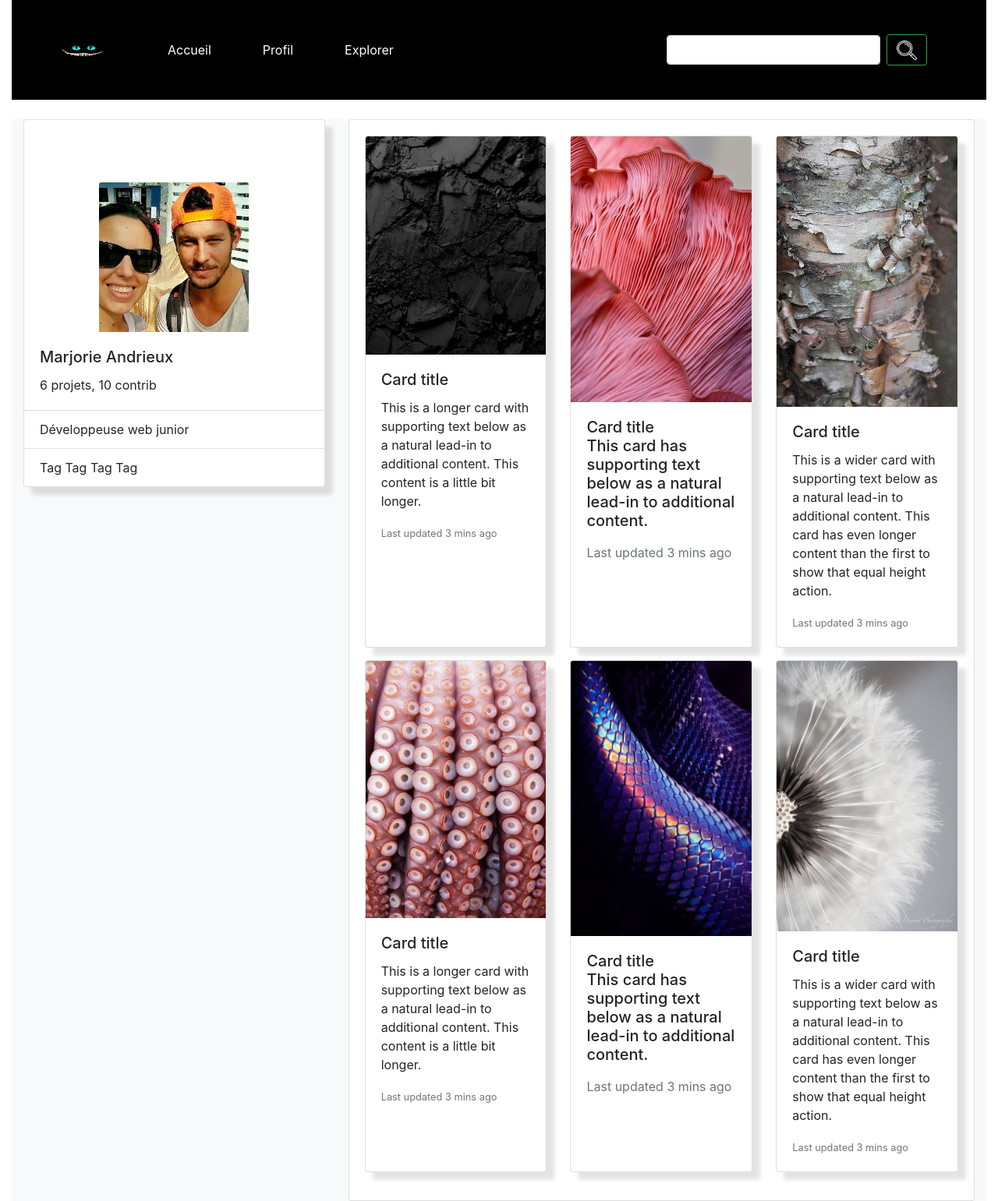
After one commit to MarjorieAndrieux/projet_pedagogique_rodez, a PHP site: page /index_profil.php in a window 1280 px wide. The commit adds this page. Shown: the whole page at 78% size. Run offline with PHP 8.4, Linux system fonts and the light colour scheme; some libraries are stand-ins or nearby versions.

Commit message:
fin structure profil

```diff
--- /dev/null
+++ b/index_profil.php
@@ -0,0 +1,123 @@
+<!DOCTYPE html>
+<html lang="en">
+<head>
+    <meta charset="UTF-8">
+    <meta name="viewport" content="width=device-width, initial-scale=1.0">
+    <meta http-equiv="X-UA-Compatible" content="ie=edge">
+    <link rel="stylesheet" href="https://maxcdn.bootstrapcdn.com/bootstrap/4.0.0/css/bootstrap.min.css" integrity="sha384-Gn5384xqQ1aoWXA+058RXPxPg6fy4IWvTNh0E263XmFcJlSAwiGgFAW/dAiS6JXm" crossorigin="anonymous">
+    <link rel="stylesheet" href="style.css">
+    <link rel="stylesheet" href="main.css">
+    <title>Page profil</title>
+</head>
+<body>
+<!--________________________________navbar_________________________________________-->
+    <div class="container-fluid">
+        <div class="row cont_navbar"></div>
+
+<!--________________________________Card Profil_________________________________________-->
+    <div id="global" class="container-fluid">
+            <div class="row">
+                <div class="col-md-4 col-sm-12 bg-light">
+                    <div id="profil" class="card shadow">
+                        <img id="photoprofil" class="card-img-top" src="images/photo_profil.jpg" alt="Card image cap">
+                        <div class="card-body">
+                        <h5 class="card-title">Marjorie Andrieux</h5>
+                        <p class="card-text">6 projets, 10 contrib</p>
+                    </div>
+                    <ul class="list-group list-group-flush align">
+                        <li class="list-group-item alignement">Développeuse web junior</li>
+                        <li class="list-group-item alignement">Tag Tag Tag Tag</li>
+                    </ul>
+                </div>
+            </div>
+
+<!--________________________________Card Projet_________________________________________-->
+            <div class="col-md-8 col-sm-12 bg-light">
+                <div class="card">
+                    <div class="card-body">
+                        <div class="card-deck card-marge">
+
+<!--________________________________Card Projet 1_________________________________________-->
+
+                            <div class="card shadow">
+                                <img class="card-img-top" src="images/fond4.jpg" alt="Card image cap">
+                                <div class="card-body">
+                                    <h5 class="card-title">Card title</h5>
+                                    <p class="card-text">This is a longer card with supporting text below as a natural lead-in to additional content. This content is a little bit longer.</p>
+                                    <p class="card-text"><small class="text-muted">Last updated 3 mins ago</small></p>
+                                </div>
+                            </div>
+
+<!--________________________________Card Projet 2_________________________________________-->
+
+                            <div class="card shadow">
+                                <img class="card-img-top" src="images/fond1.jpg" alt="Card image cap">
+                                <div class="card-body">
+                                    <h5 class="card-title">Card title</>
+                                    <p class="card-text">This card has supporting text below as a natural lead-in to additional content.</p>
+                                    <p class="card-text"><small class="text-muted">Last updated 3 mins ago</small></p>
+                                </div>
+                            </div>
+
+<!--________________________________Card Projet 3_________________________________________-->
+
+                            <div class="card shadow">
+                                <img class="card-img-top" src="images/fond2.jpg" alt="Card image cap">
+                                <div class="card-body">
+                                    <h5 class="card-title">Card title</h5>
+                                    <p class="card-text">This is a wider card with supporting text below as a natural lead-in to additional content. This card has even longer content than the first to show that equal height action.</p>
+                                    <p class="card-text"><small class="text-muted">Last updated 3 mins ago</small></p>
+                                </div>
+
+                            </div>
+                        </div>
+                        <div class="card-deck card-marge">
+
+<!--________________________________Card Projet 4_________________________________________-->
+
+                            <div class="card shadow">
+                                <img class="card-img-top" src="images/fond3.jpg" alt="Card image cap">
+                                <div class="card-body">
+                                    <h5 class="card-title">Card title</h5>
+                                    <p class="card-text">This is a longer card with supporting text below as a natural lead-in to additional content. This content is a little bit longer.</p>
+                                    <p class="card-text"><small class="text-muted">Last updated 3 mins ago</small></p>
+                                </div>
+                            </div>
+
+<!--________________________________Card Projet 5_________________________________________-->
+
+                            <div class="card shadow">
+                                <img class="card-img-top" src="images/fond5.jpg" alt="Card image cap">
+                                <div class="card-body">
+                                    <h5 class="card-title">Card title</>
+                                    <p class="card-text">This card has supporting text below as a natural lead-in to additional content.</p>
+                                    <p class="card-text"><small class="text-muted">Last updated 3 mins ago</small></p>
+                                </div>
+                            </div>
+
+<!--________________________________Card Projet 6_________________________________________-->
+
+                            <div class="card shadow">
+                                <img class="card-img-top" src="images/fond6.jpg" alt="Card image cap">
+                                <div class="card-body">
+                                    <h5 class="card-title">Card title</h5>
+                                    <p class="card-text">This is a wider card with supporting text below as a natural lead-in to additional content. This card has even longer content than the first to show that equal height action.</p>
+                                    <p class="card-text"><small class="text-muted">Last updated 3 mins ago</small></p>
+                                </div>
+
+                            </div>
+                        </div>
+                    </div>
+                </div>
+            </div>
+
+
+
+
+
+    <script src="js/jquery-3.2.1.min.js"></script>
+    <script src="https://cdnjs.cloudflare.com/ajax/libs/popper.js/1.12.9/umd/popper.min.js"></script>
+    <script src="https://maxcdn.bootstrapcdn.com/bootstrap/4.0.0/js/bootstrap.min.js"></script>
+    <script src="js/main.js"></script>
+</body>
+</html>
--- a/js/main.js
+++ b/js/main.js
@@ -1,3 +1,3 @@
 $(function(){
-    $("#cont_navbar").load("navbar.html");
+    $(".cont_navbar").load("navbar.html");
   });
--- a/style.css
+++ b/style.css
@@ -4,7 +4,7 @@
 }
 
 #navbarTogglerDemo03 {
-	background: #000
+	background: #000;
 }
 
 #recherche {
@@ -19,3 +19,29 @@
 #logo{
 	margin-left: 40px;
 }
+
+
+/*______________________________page profil________________________________________________*/
+
+#photoprofil{
+    height: 50%;
+    width: 50%;
+    margin-left: auto;
+    margin-right: auto;
+    margin-top: 10vh;
+
+}
+
+#global{
+    margin-top:2%;
+}
+
+.shadow{
+    -webkit-box-shadow: 10px 10px 5px 0px rgba(0,0,0,0.11);
+    -moz-box-shadow: 10px 10px 5px 0px rgba(0,0,0,0.11);
+    box-shadow: 10px 10px 5px 0px rgba(0,0,0,0.11);
+}
+
+.card-marge{
+    margin-bottom: 2%;
+}
```
Also changed, not shown: images/fond1.jpg (added), images/fond2.jpg (added), images/fond3.jpg (added), images/fond4.jpg (added), images/fond5.jpg (added), images/fond6.jpg (added), images/photo_profil.jpg (added).
